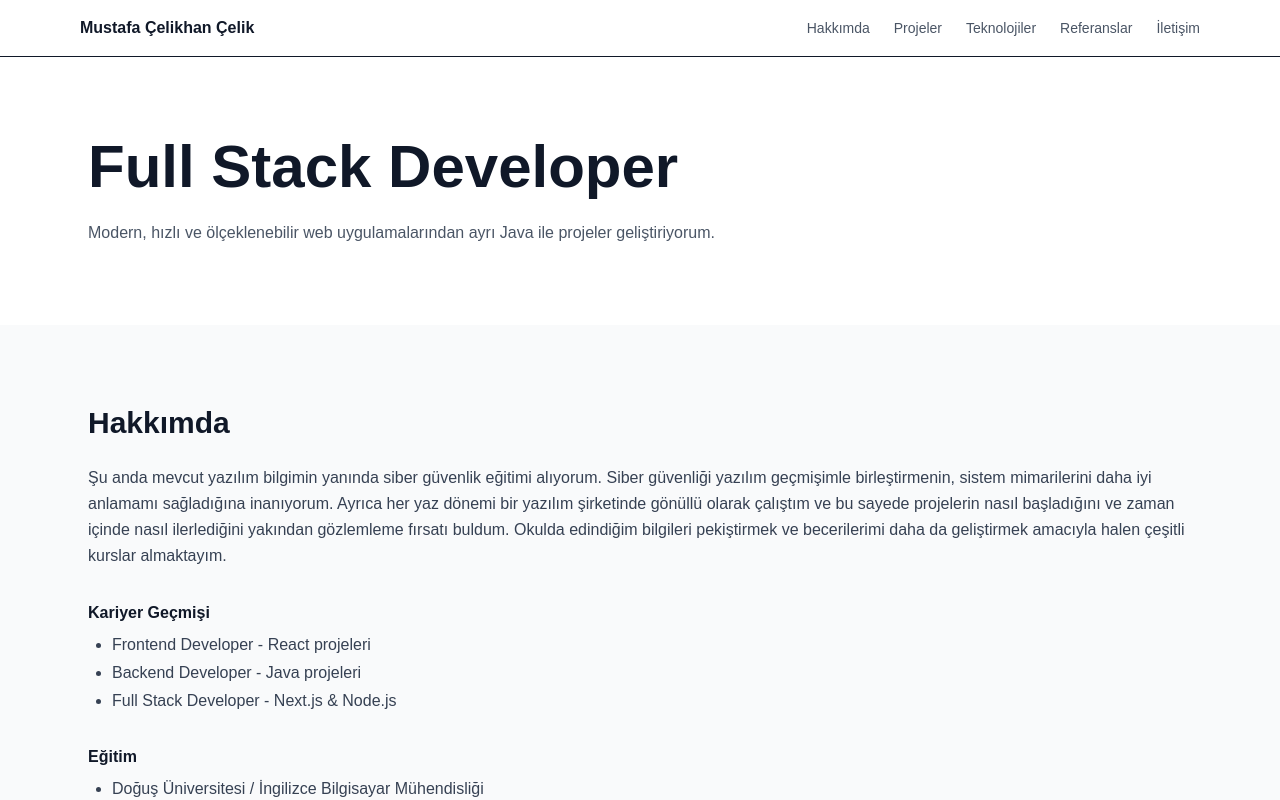
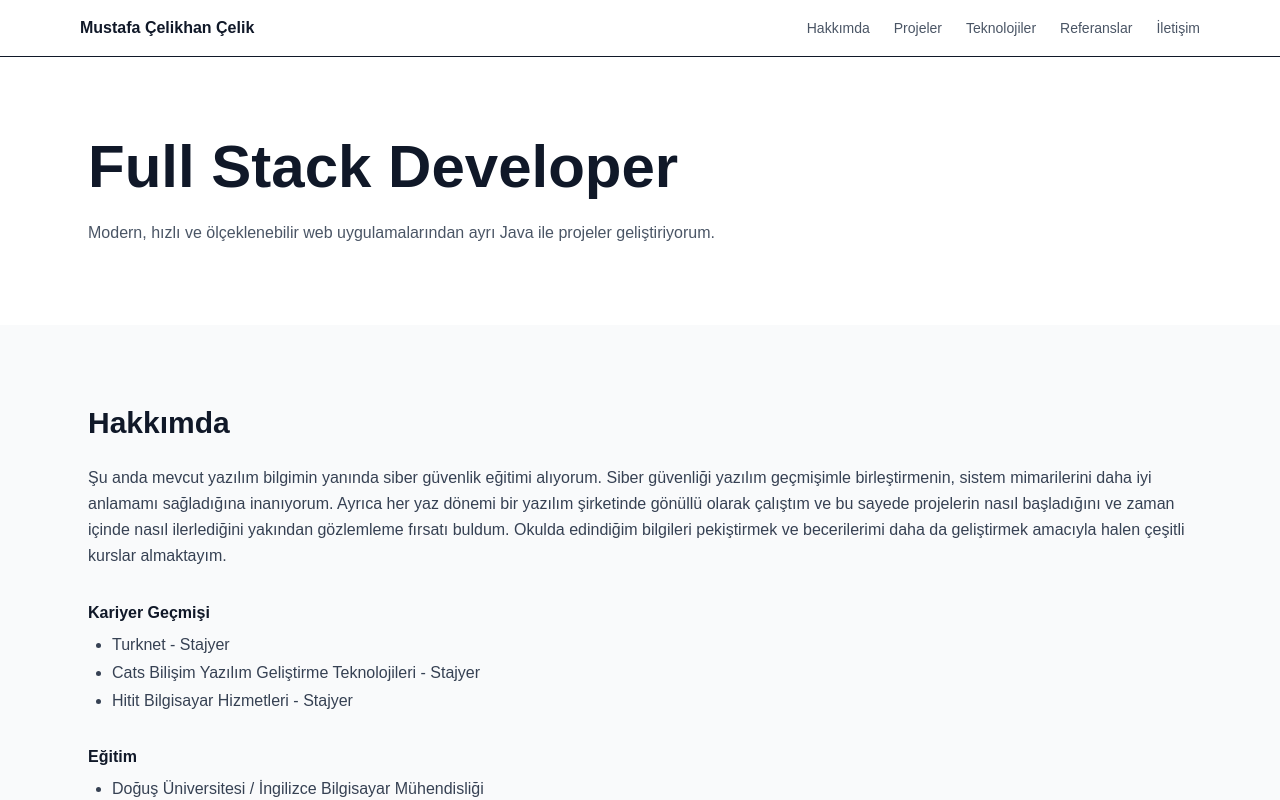
Before and after one commit to clkhnn/my-portfolio-website, a Next.js app: page / in a window 1280 px wide. Shown: the top 800 px of the page. Built offline with nearby package versions, Linux system fonts and the light colour scheme.

Commit message:
Career section edit

```diff
--- a/src/app/page.tsx
+++ b/src/app/page.tsx
@@ -54,9 +54,9 @@ becerilerimi daha da geliştirmek amacıyla halen çeşitli kurslar almaktayım.
 
       <h4 className="font-semibold mt-8">Kariyer Geçmişi</h4>
       <ul className="list-disc ml-6 text-gray-700 mt-2 space-y-1">
-        <li>Frontend Developer - React projeleri</li>
-        <li>Backend Developer - Java projeleri</li>
-        <li>Full Stack Developer - Next.js & Node.js</li>
+        <li>Turknet - Stajyer</li>
+        <li>Cats Bilişim Yazılım Geliştirme Teknolojileri - Stajyer</li>
+        <li>Hitit Bilgisayar Hizmetleri - Stajyer</li>
       </ul>
 
       <h4 className="font-semibold mt-8">Eğitim</h4>
```
